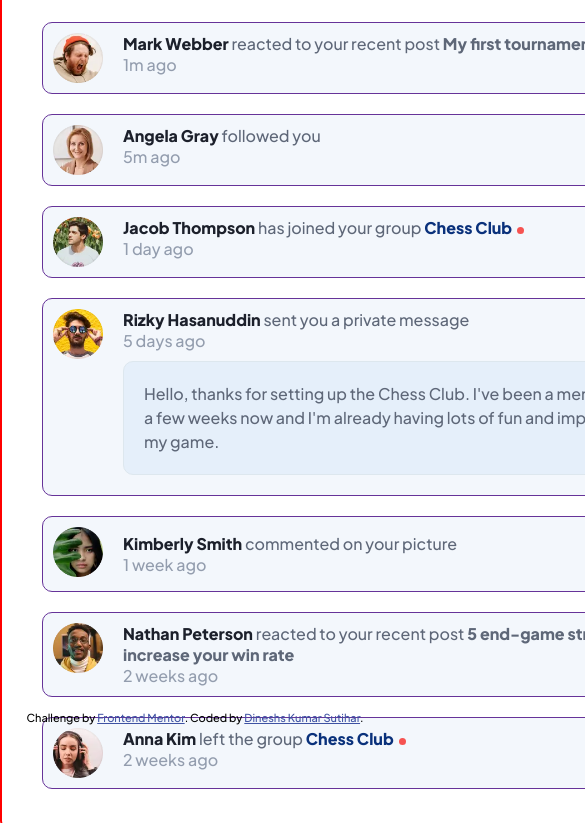
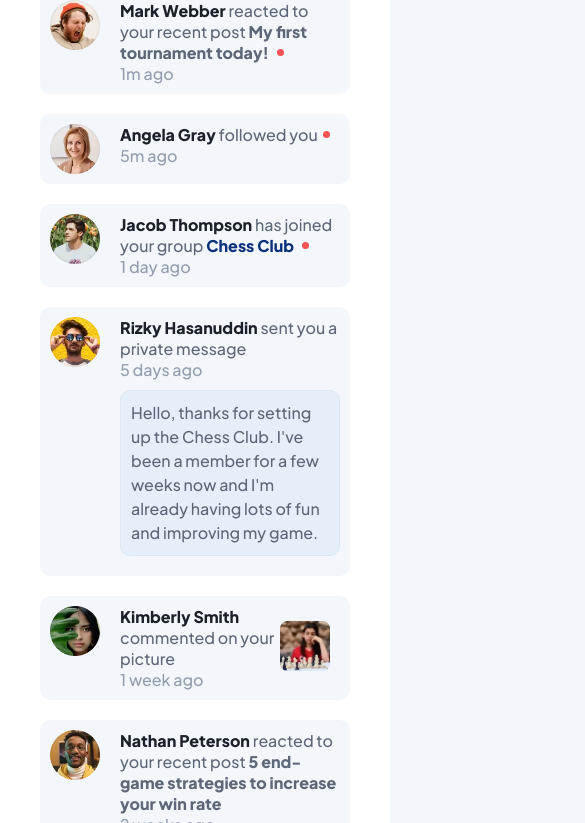
Before and after one commit to dineshsutihar/Notifications-page, a plain HTML site: page index.html in a window 390 px wide. Shown: the part 120-943 px from the top of the page, 585 px wide, since content can reach past the window. Drawn offline with Linux system fonts and the light colour scheme.

Commit message:
Responsive completed

```diff
--- a/index.html
+++ b/index.html
@@ -26,7 +26,7 @@
         <div class="info">
           <img src="assets/images/avatar-mark-webber.webp" alt="avatar" />
           <div class="text">
-            <p>
+            <p class="new">
               <span class="name">Mark Webber</span> reacted to your recent post
               <span class="highlight">My first tournament today!</span>
             </p>
@@ -37,7 +37,7 @@
         <div class="info">
           <img src="assets/images/avatar-angela-gray.webp" alt="avatar" />
           <div class="text">
-            <p><span class="name">Angela Gray</span> followed you</p>
+            <p class="new"><span class="name">Angela Gray</span> followed you</p>
             <p class="time">5m ago</p>
           </div>
         </div>
@@ -45,7 +45,7 @@
         <div class="info">
           <img src="assets/images/avatar-jacob-thompson.webp" alt="avatar" />
           <div class="text">
-            <p>
+            <p class="new">
               <span class="name">Jacob Thompson</span> has joined your group
               <span class="game">Chess Club</span>
             </p>
--- a/style.css
+++ b/style.css
@@ -31,15 +31,17 @@ body {
   flex-direction: column;
   align-items: center;
   justify-content: center;
-  height: max-content;
+  height: auto;
+
   text-align: left;
   background-color: var(--neutral-white);
   color:var( --neutral-dark-grayish-blue);
-  width: 700px;
-  margin: 30px auto;
+  width: auto;
+  max-width: 650px;
+  margin: 0px auto;
   padding: 20px;
   border-radius: 10px;
-  border: 2px solid red;
+
 }
 
 header{
@@ -69,13 +71,12 @@ header h2 .count{
   flex-direction: row;
   align-items: flex-start;
   justify-content: left;
-  width: 90%;
+  width: auto;
   gap: 20px;
   margin: 20px;
   background-color: var(--neutral-very-light-grayish-blue);
   padding: 10px;
   border-radius: 10px;
-  border: 1px solid rebeccapurple;
 }
 
 .time{
@@ -92,7 +93,7 @@ header h2 .count{
   color: var(--primary-blue);
 }
 
-.game::after{
+.new:after{
   content: " ";
   display: inline-block;
   width: 7px;
@@ -100,6 +101,7 @@ header h2 .count{
   background-color: var(--primary-red);
   border-radius: 50%;
   margin-left: 5px;
+  margin-bottom: 3px;
 }
 .message{
   margin-top: 10px;
@@ -109,7 +111,7 @@ header h2 .count{
   font-weight: 500;
   width:90%;
   text-align: left;
-  padding: 20px;
+  padding: 10px;
   background-color: var(--neutral-light-grayish-blue-1);
   border-radius: 10px;
   border: 1px solid var(--neutral-light-grayish-blue-2);
@@ -141,9 +143,10 @@ img[alt="avatar"] {
 }
 
 
+
 footer{
   bottom: 0;
-  position: absolute;
+  position: relative;
   width: 100%;
 
 }
@@ -154,3 +157,19 @@ footer{
 .attribution a {
   color: hsl(228, 45%, 44%);
 }
+
+@media (max-width: 375px){
+
+  .container{
+    width: 375px;
+    margin-top: auto;
+  }
+  .info{
+    margin: 10px;
+    width: auto;
+
+  }
+  .message{
+    padding: 10px;
+  }
+}
```
